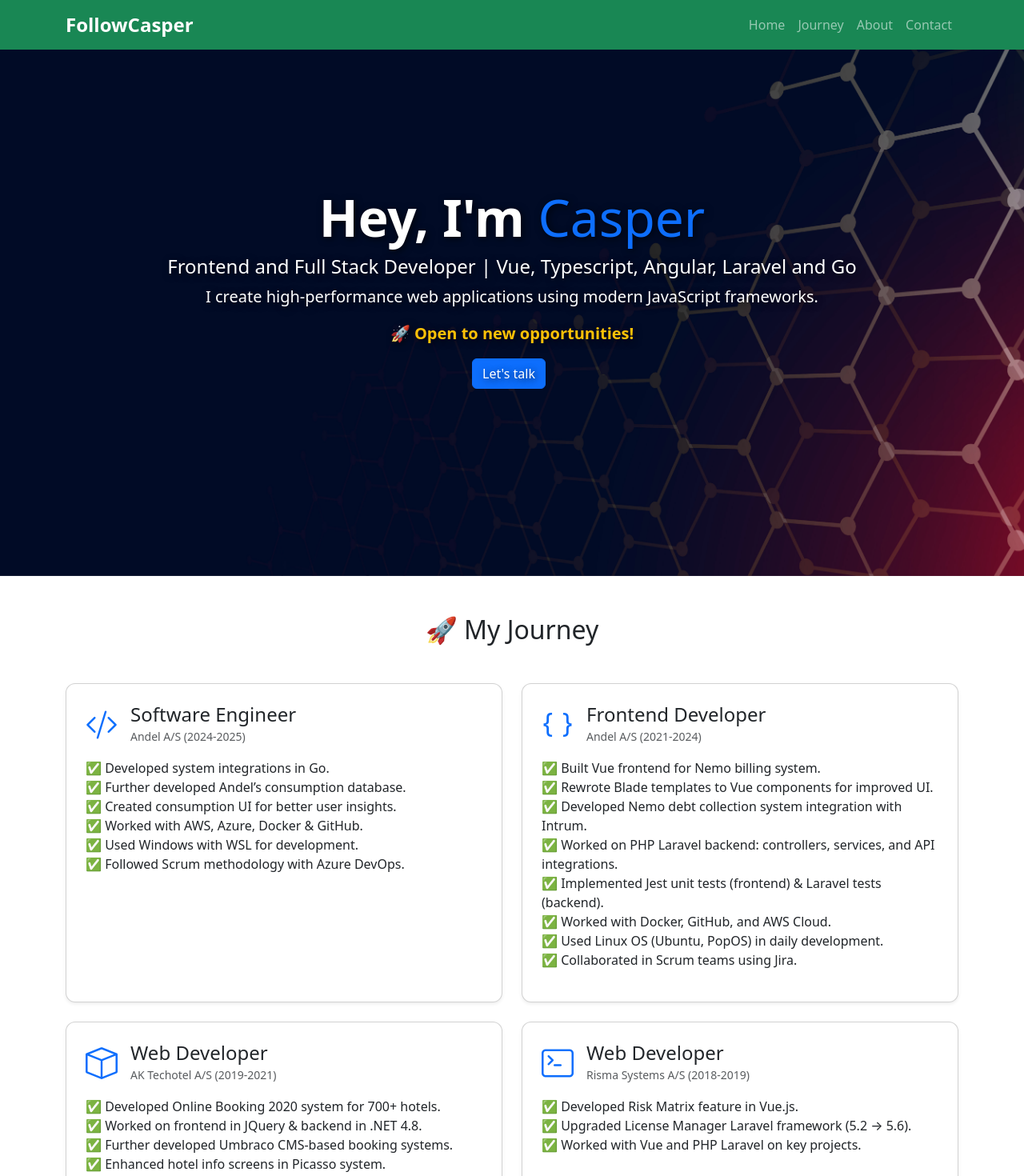
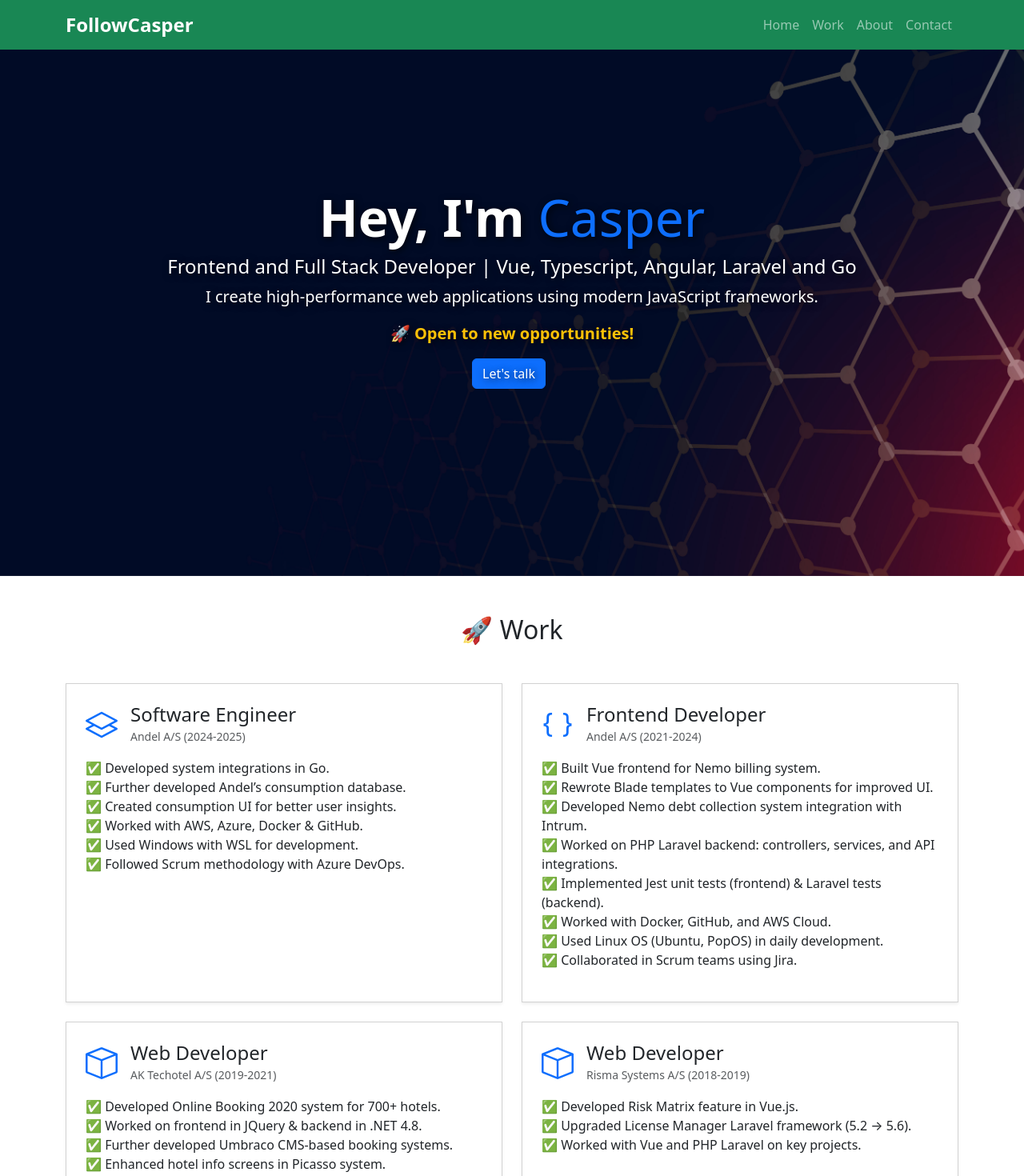
Before and after one commit to Caspec/Followcasperv2, a Vue app: page / in a window 1280 px wide. Shown: the top 1470 px of the page at 80% size. Built offline with nearby package versions, Linux system fonts and the light colour scheme.

Commit message:
feat: add work experience component

```diff
--- a/src/App.vue
+++ b/src/App.vue
@@ -14,7 +14,7 @@
         <div class="collapse navbar-collapse justify-content-end" id="navbarNav">
           <ul class="navbar-nav">
             <li class="nav-item"><a class="nav-link" href="#home">Home</a></li>
-            <li class="nav-item"><a class="nav-link" href="#journey">Journey</a></li>
+            <li class="nav-item"><a class="nav-link" href="#work">Work</a></li>
             <li class="nav-item"><a class="nav-link" href="#about">About</a></li>
             <li class="nav-item"><a class="nav-link" href="#contact">Contact</a></li>
           </ul>
@@ -37,7 +37,7 @@
       </div>
       <div></div>
     </header>
-    <WorkExperience id="journey" />
+    <WorkExperience id="work" />
     <section id="about" class="about-me container text-center my-5">
       <div class="row align-items-center text-md-start text-center flex-lg-row flex-column">
         <div class="col-lg-4 col-md-12 text-center mb-4">
@@ -97,9 +97,10 @@
 <script setup lang="ts">
 import { ref } from 'vue'
 import WorkExperience from '@/components/WorkExperience.vue'
+import profileImageSrc from '@/assets/me.png'
 
 const name = ref('Casper')
-const profileImage = ref('./src/images/me.png')
+const profileImage = ref(profileImageSrc)
 const github = ref('https://github.com/Caspec')
 const linkedin = ref('https://www.linkedin.com/in/casper-christensen88')
 
@@ -128,6 +129,7 @@ const skills = ref([
 
 .card {
   border: none;
+  border-radius: 0 !important;
 }
 
 .profile-img {
--- a/src/components/WorkExperience.vue
+++ b/src/components/WorkExperience.vue
@@ -1,6 +1,6 @@
 <template>
   <section id="experience" class="container py-5">
-    <h2 class="text-center mb-5">🚀 My Journey</h2>
+    <h2 class="text-center mb-5">🚀 Work</h2>
     <div class="row">
       <div v-for="(job, index) in jobs" :key="index" class="col-12 col-lg-6 mb-4">
         <div class="card shadow-sm p-4 h-100">
@@ -28,7 +28,7 @@ const jobs = ref([
     year: '2024-2025',
     title: 'Software Engineer',
     company: 'Andel A/S',
-    icon: 'bi bi-code-slash',
+    icon: 'bi bi-layers',
     tasks: [
       'Developed system integrations in Go.',
       'Further developed Andel’s consumption database.',
@@ -71,7 +71,7 @@ const jobs = ref([
     year: '2018-2019',
     title: 'Web Developer',
     company: 'Risma Systems A/S',
-    icon: 'bi bi-terminal',
+    icon: 'bi bi-box',
     tasks: [
       'Developed Risk Matrix feature in Vue.js.',
       'Upgraded License Manager Laravel framework (5.2 → 5.6).',
@@ -83,8 +83,8 @@ const jobs = ref([
 
 <style scoped>
 .card {
-  border-radius: 12px;
   transition: 0.3s ease-in-out;
+  border-radius: 0 !important;
 }
 .card:hover {
   transform: translateY(-5px);
```
Also changed, not shown: src/assets/me.png (renamed from src/images/me.png).
